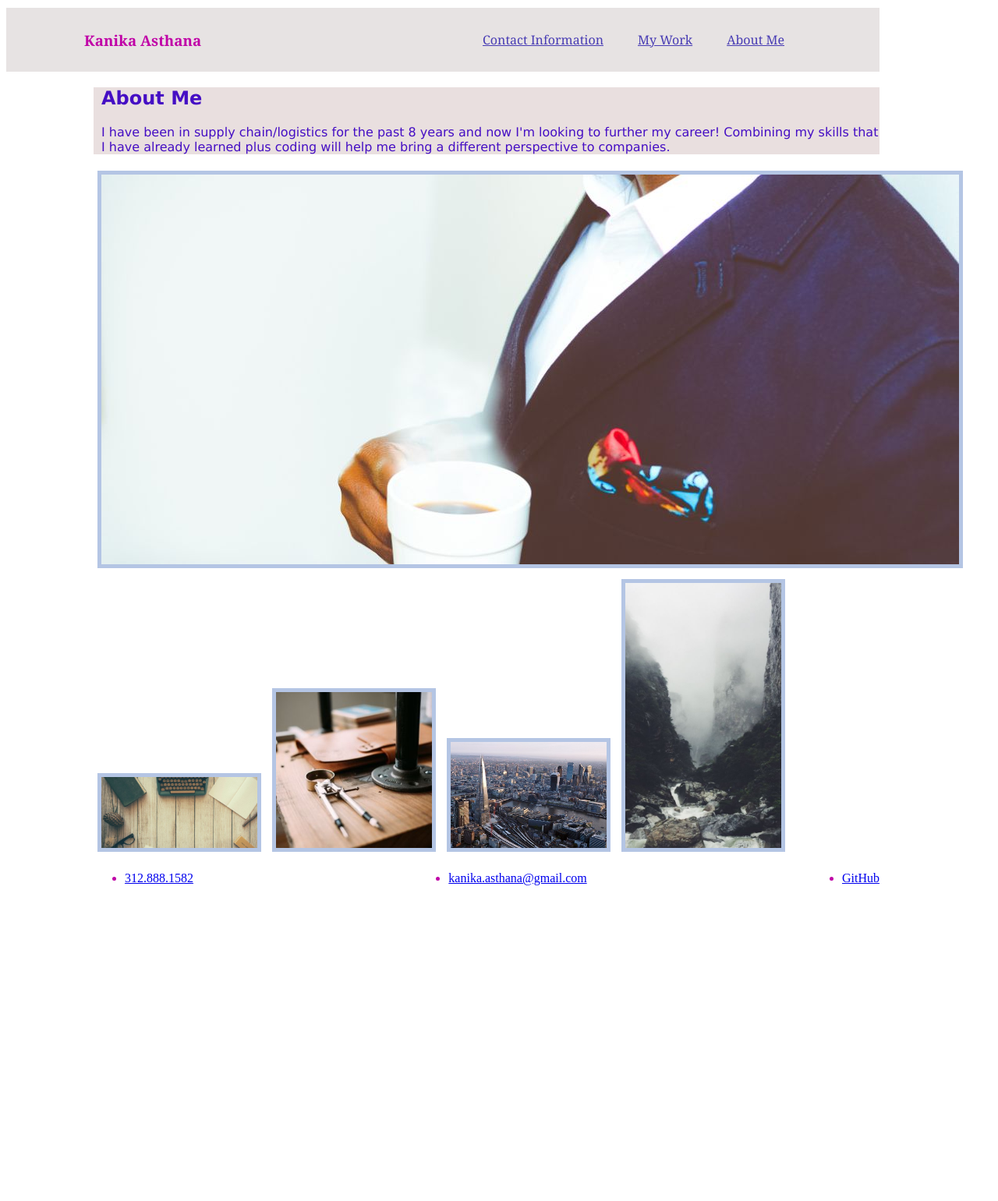
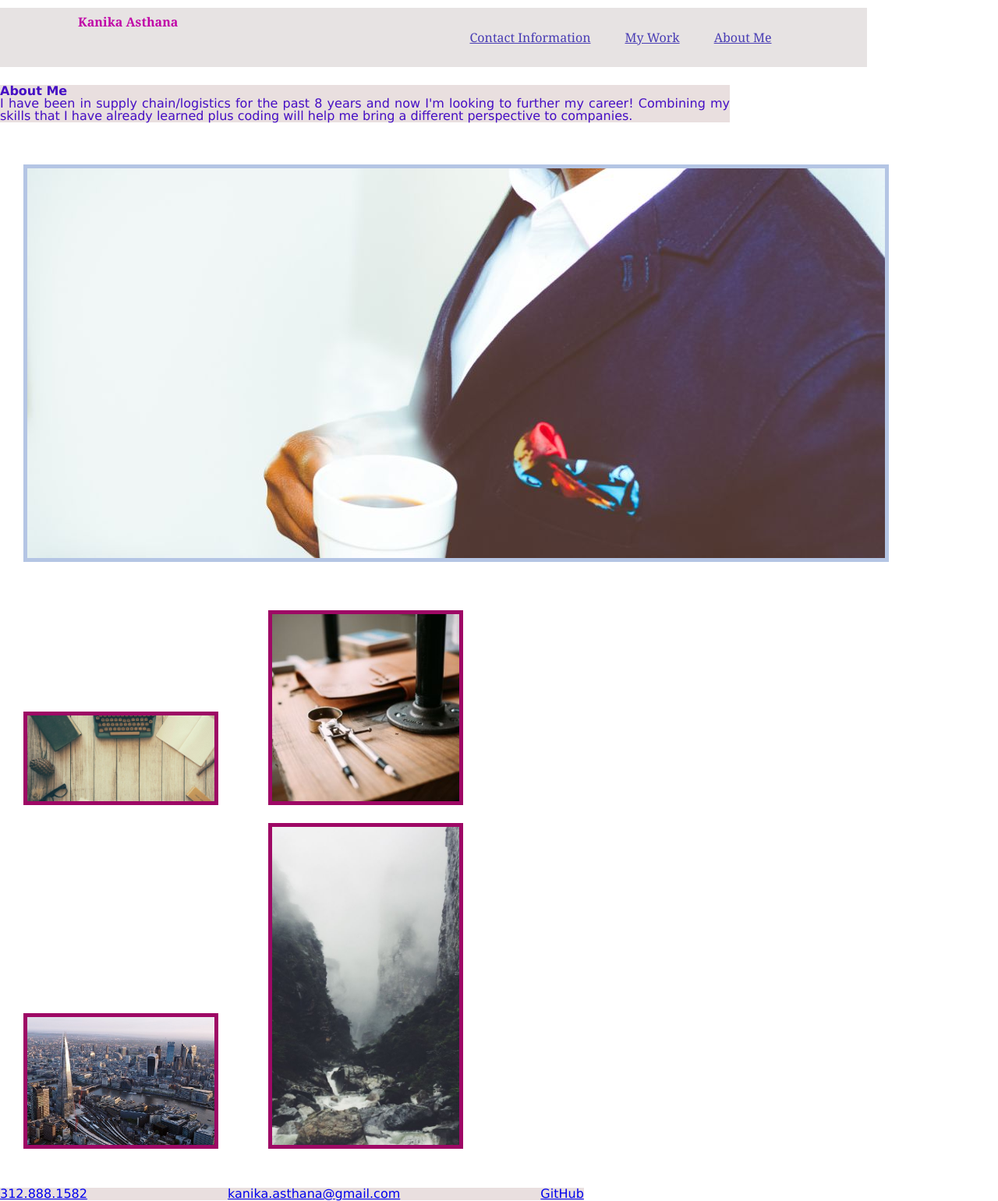
Before and after one commit to kasthana112/ka112port, a plain HTML site: page index.html in a window 1280 px wide. Shown: the whole page at 78% size. Before the commit the page ends 1160 px from the top, so only its background shows below. Drawn offline with Linux system fonts and the light colour scheme.

Commit message:
added more info

```diff
--- a/index.html
+++ b/index.html
@@ -4,6 +4,7 @@
     <meta charset="UTF-8">
     <meta http-equiv="X-UA-Compatible" content="IE=edge">
     <meta name="viewport" content="width=device-width, initial-scale=1.0">
+    <link rel="stylesheet" href="./reset.css">
     <link rel="stylesheet" href="./style.css">
 </section>
 <section class="flex-section" id="work">
@@ -36,6 +37,7 @@
   </div>
 </body>
 <section>
+    <div class="text-block">
      <ul id="footer">
         <li><a href="#">312.888.1582</a></li>
         <li><a href="#">kanika.asthana@gmail.com</a></li>
--- /dev/null
+++ b/reset.css
@@ -0,0 +1,33 @@
+/* Resets the box size of every element */
+* {
+  margin: 0;
+  padding: 0;
+  box-sizing: border-box;
+}
+
+/* Gives the body element a parent height to compare against */
+html {
+  height: 100%;
+}
+
+body {
+  min-height: 100%;
+  line-height: 1;
+  font-family: sans-serif;
+}
+
+h1, h2, h3, h4, h5, h6 {
+  font-size: 100%;
+}
+
+/* Matches the font of special elements to the rest of the page */
+input, select, option, optgroup, textarea, button,
+pre, code {
+  font-size: 100%;
+  font-family: inherit;
+}
+
+/* Removes default bullet points from lists */
+ol, ul {
+  list-style: none;
+}
--- a/style.css
+++ b/style.css
@@ -6,24 +6,28 @@
   flex-basis: 70%;
  }
  .right-column div{
-  margin-left: 10%;
+  margin-right: 20%;
+  margin-top: 2%;
  }
- .left-column h2{
-  margin:auto;
-}
-
+ .text-block {
+  font-family: 'Lucida Sans', 'Lucida Sans Regular', 'Lucida Grande', 'Lucida Sans Unicode', Geneva, Verdana, sans-serif;
+   text-align:justify;
+   background-color: rgb(233, 223, 223);
+   color: rgb(69, 14, 196);
+   padding-right: 0px;
+ }
 .topnav {
   background-color: rgb(231, 227, 227);
 }
+.topnav {
 
-.topnav {
     color: #c002a7;
+    margin-right: 5%;
     justify-content: space-between;
     display: flex;
     padding: 10px 100px;
     font-family:Georgia, 'Lucida Sans Unicode', 'Lucida Grande', 'Lucida Sans', 'Arial','sans-serif';
     font-style:inherit
-
 }
 .topnav a {
   float: left;
@@ -38,45 +42,29 @@
   background-color: rgb(66, 13, 165);
   color: rgb(235, 234, 234);
 }
-
-.topnav a.active {
-  color: #3d0dad;
-  background-color: #970773;
-  color: white;
-}
-
-.text-block {
- font-family: 'Lucida Sans', 'Lucida Sans Regular', 'Lucida Grande', 'Lucida Sans Unicode', Geneva, Verdana, sans-serif;
-  top: 10px;
-  right: 10px;
-  background-color: rgb(233, 223, 223);
-  color: rgb(69, 14, 196);
-  padding-left: 10px;
-  padding-right: 0px;
-}
 #coffee image{
-  display: flex
+  display: flex;
   margin: 0;
 }
 #coffee img{
   max-width:10000px;
   border: 5px solid #b4c5e4;
-  margin: 5px
+  margin: 30px
 }
 
 #sub-image-div2 img{
-  max-width: 200px;
-  border: 5px solid #b4c5e4;
-  margin: 5px
+  max-width: 250px;
+  border: 5px solid #9e0865;
+  margin-block: 10px;
 }
 #sub-image-div2{
   display: 500px;
-  margin: 0;
+  margin-block
 }
 
-#footer{
+#footer {
+  margin-top: 5%;
   color: #c002a7;
   display: flex;
   justify-content: space-between;
-  flex-wrap: wrap;
 }
```
